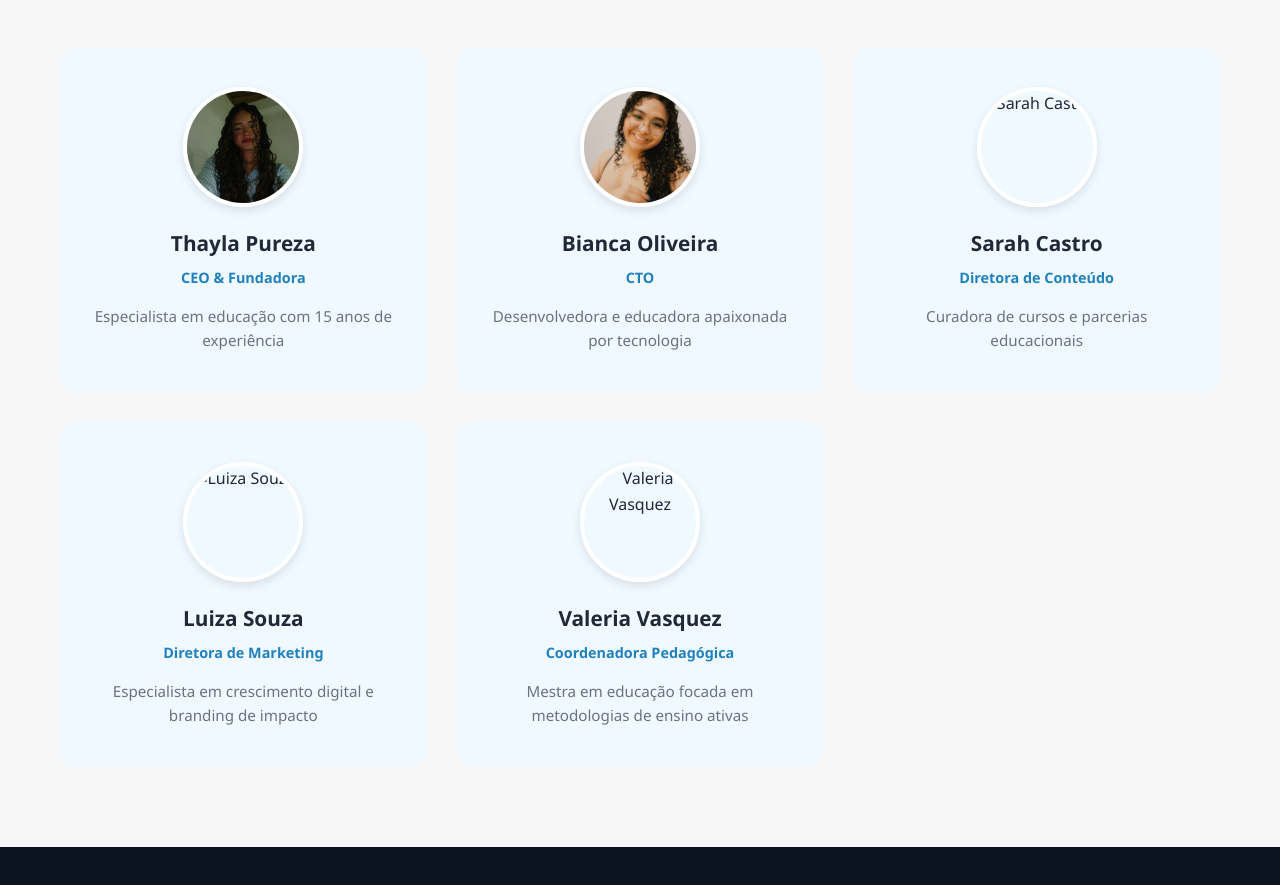
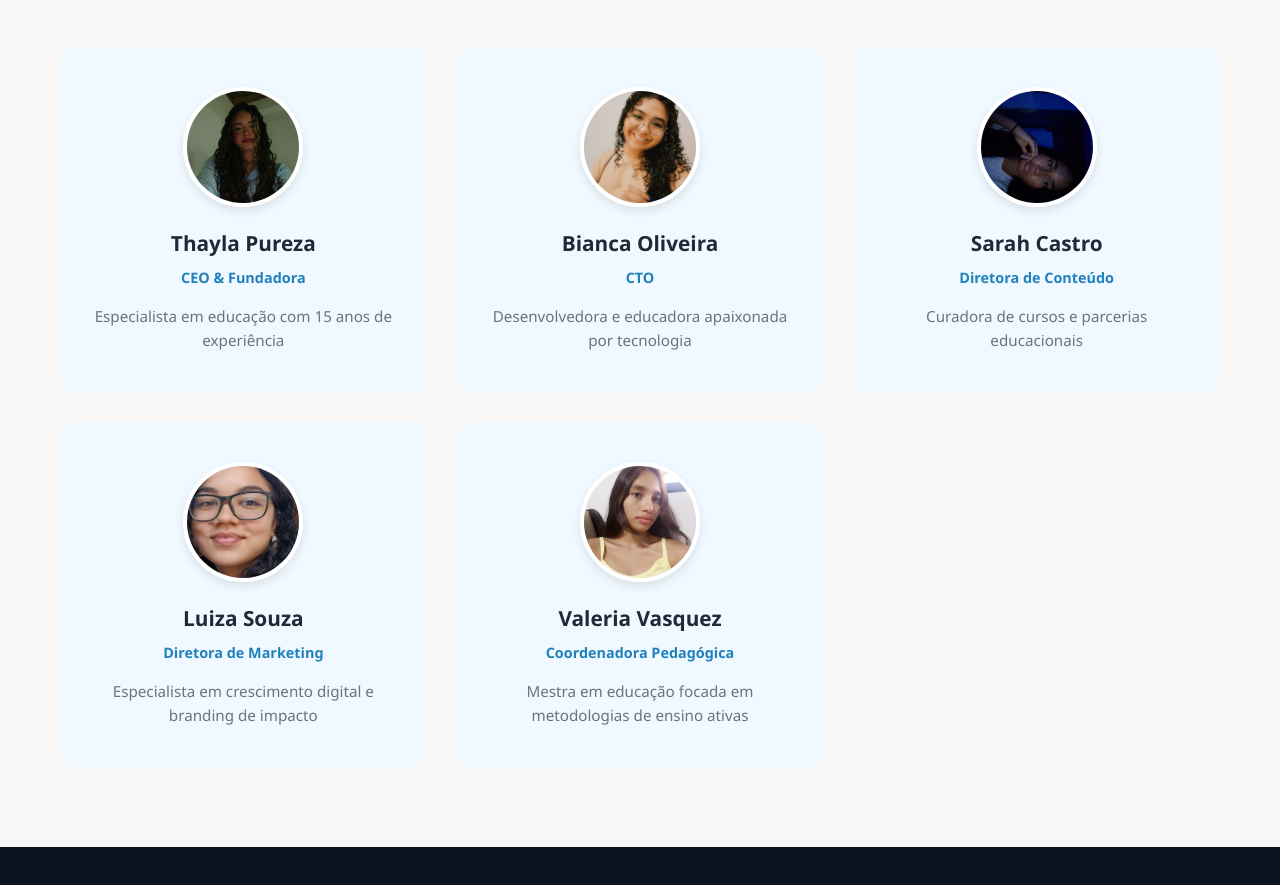
Before and after one commit to SarahCastro7/FormaMais, a plain HTML site: page FrontEnd/sobre.html in a window 1280 px wide. Shown: the part 1465-2350 px from the top of the page. Drawn offline with Linux system fonts and the light colour scheme.

Commit message:
Adiçãop fotos tela sobre

```diff
--- a/FrontEnd/sobre.html
+++ b/FrontEnd/sobre.html
@@ -136,7 +136,7 @@
                 </div>
                 <div class="team-card">
                     <div class="team-image">
-                        <img src="" alt="Sarah Castro">
+                        <img src="img/IMG_PERFIL-SARAH.jpg" alt="Sarah Castro">
                     </div>
                     <h3>Sarah Castro</h3>
                     <div class="team-role">Diretora de Conteúdo</div>
@@ -144,7 +144,7 @@
                 </div>
                 <div class="team-card">
                     <div class="team-image">
-                        <img src="" alt="Luiza Souza">
+                        <img src="img/IMG_PERFIL-LUIZA.jpg" alt="Luiza Souza">
                     </div>
                     <h3>Luiza Souza</h3>
                     <div class="team-role">Diretora de Marketing</div>
@@ -152,7 +152,7 @@
                 </div>
                 <div class="team-card">
                     <div class="team-image">
-                        <img src="" alt="Valeria Vasquez">
+                        <img src="img/IMG_PERFIL-VALERIA.jpeg" alt="Valeria Vasquez">
                     </div>
                     <h3>Valeria Vasquez</h3>
                     <div class="team-role">Coordenadora Pedagógica</div>
```
Also changed, not shown: FrontEnd/img/IMG_PERFIL-LUIZA.jpg (added), FrontEnd/img/IMG_PERFIL-SARAH.jpg (added), FrontEnd/img/IMG_PERFIL-VALERIA.jpeg (added).
